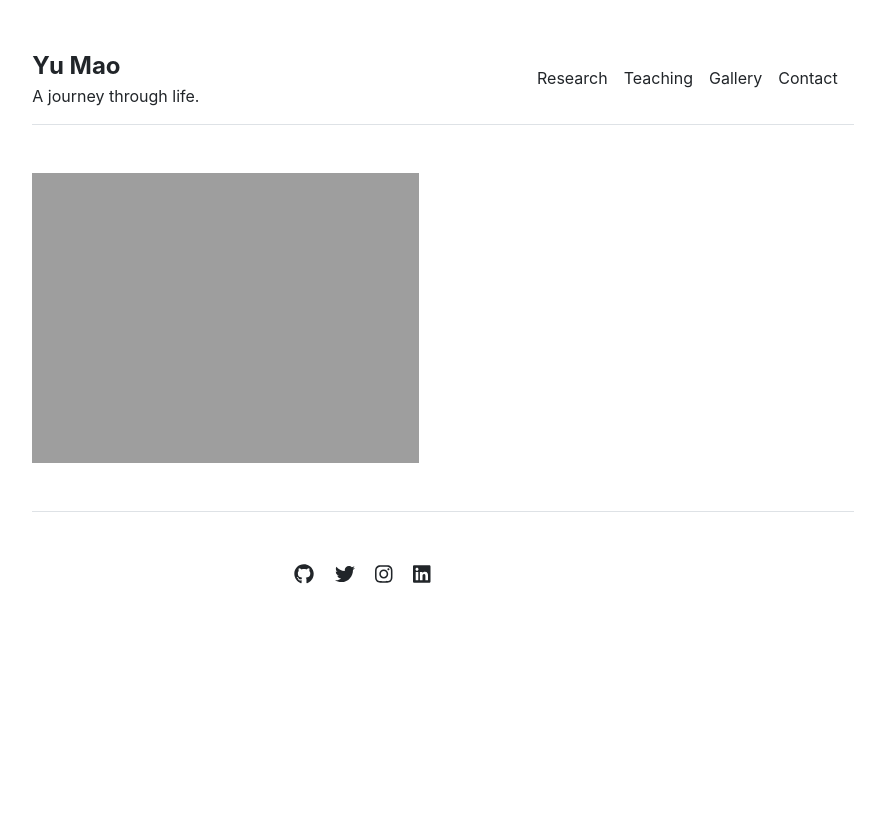
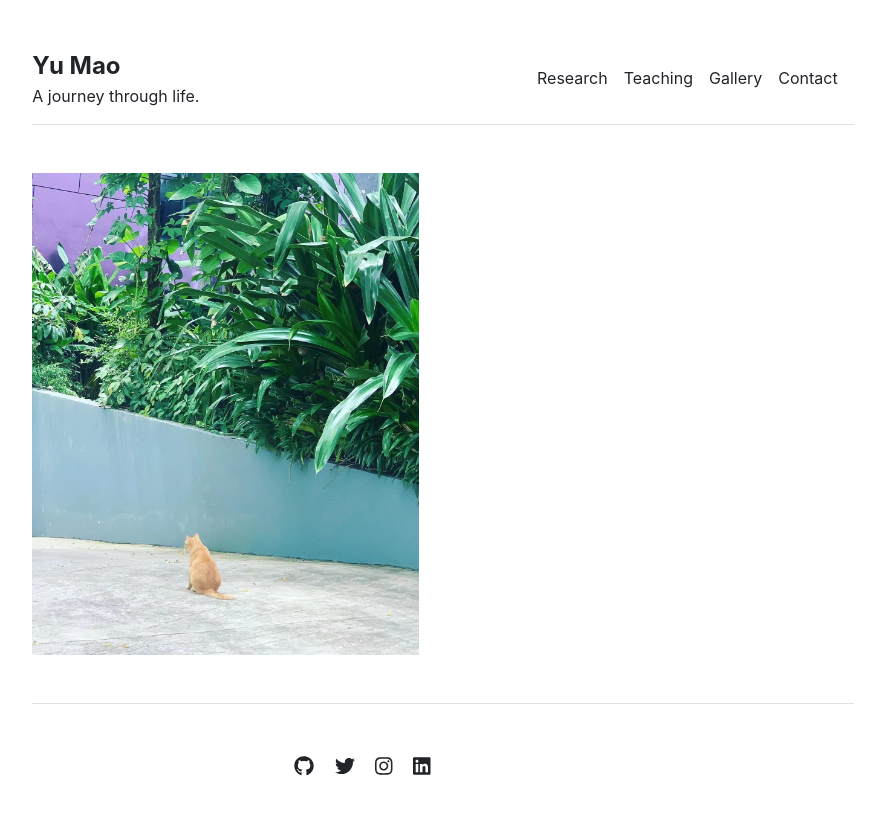
Before and after one commit to mynotwo/academic, a Jekyll site: the page built from gallery.md, in a window 1280 px wide. Shown: the top 815 px of the page, without its empty margins (197-1066 px from the left). Built offline with Jekyll 4.4.1, drawn with Linux system fonts in a browser that asks for light colours.

Commit message:
Update gallery.html

```diff
--- a/_layouts/gallery.html
+++ b/_layouts/gallery.html
@@ -6,6 +6,6 @@ layout: default
 
 <div class="row g-5 mb-5">
   <div class="col-md-6">
-    <img src="{{ site.github.url }}/assets/img/cat.jpg" alt="Home" width="100%">
+    <img src="{{ site.github.url }}/assets/img/cat.jpeg" alt="Home" width="100%">
   </div>
 </div>
```
